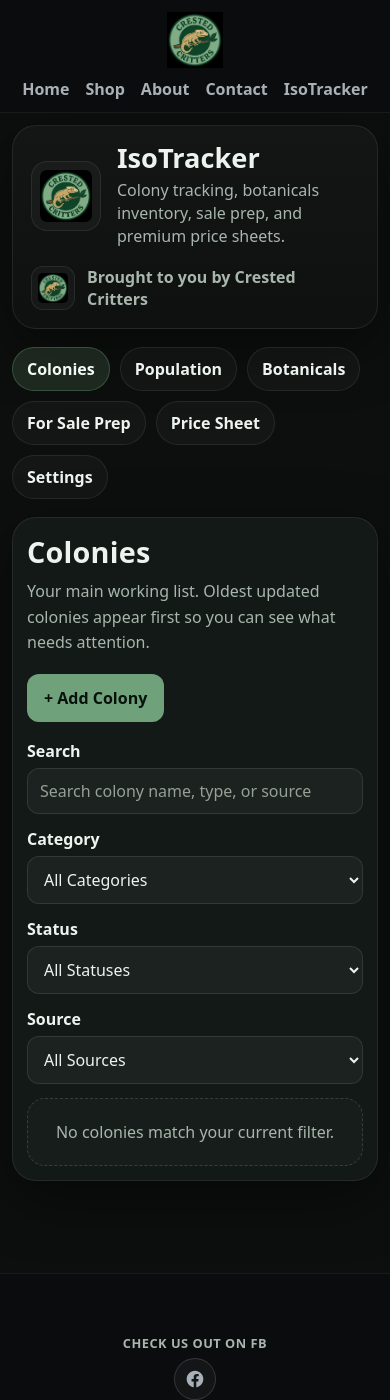
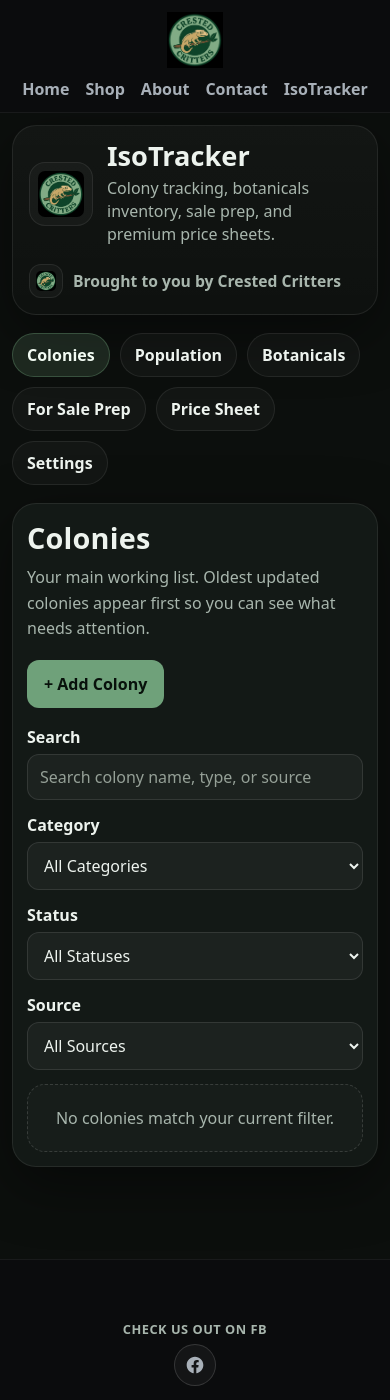
Before and after one commit to coxusw/CrestedCritters, a Jekyll site: the page built from isotracker/index.html, in a window 390 px wide and 1400 px high. Built offline with Jekyll 4.4.1, drawn with Linux system fonts in a browser that asks for light colours.

Commit message:
Update isotracker.css

```diff
--- a/assets/css/isotracker.css
+++ b/assets/css/isotracker.css
@@ -99,6 +99,7 @@
   color:var(--muted);
   font-weight:800;
   text-align:right;
+  min-width:0;
 }
 
 .iso-credit img{
@@ -817,11 +818,63 @@
 
   .iso-hero{
     flex-direction:column;
-    align-items:flex-start;
+    align-items:stretch;
+    gap:14px;
+    padding:16px;
+  }
+
+  .iso-hero-left{
+    align-items:center;
+    gap:14px;
+  }
+
+  .iso-header-logo{
+    width:64px;
+    height:64px;
+    flex:0 0 64px;
+    margin:0;
+  }
+
+  .iso-hero h1{
+    font-size:1.7rem;
+    line-height:1.05;
+    margin:0 0 6px 0;
+  }
+
+  .iso-hero p{
+    font-size:1rem;
+    line-height:1.45;
+    margin:0;
   }
 
   .iso-credit{
+    display:flex;
+    align-items:center;
+    justify-content:flex-start;
+    gap:10px;
     text-align:left;
+    width:100%;
+    padding-top:4px;
+  }
+
+  .iso-credit img{
+    width:34px;
+    height:34px;
+    flex:0 0 34px;
+  }
+
+  .iso-credit span{
+    display:block;
+    line-height:1.3;
+    font-size:.98rem;
+  }
+
+  .iso-tabs{
+    gap:10px;
+  }
+
+  .iso-tab{
+    flex:0 0 auto;
   }
 
   .iso-grid{
@@ -840,10 +893,6 @@
     grid-template-columns:1fr;
   }
 
-  .iso-hero h1{
-    font-size:1.7rem;
-  }
-
   .iso-panel{
     padding:14px;
   }
```
